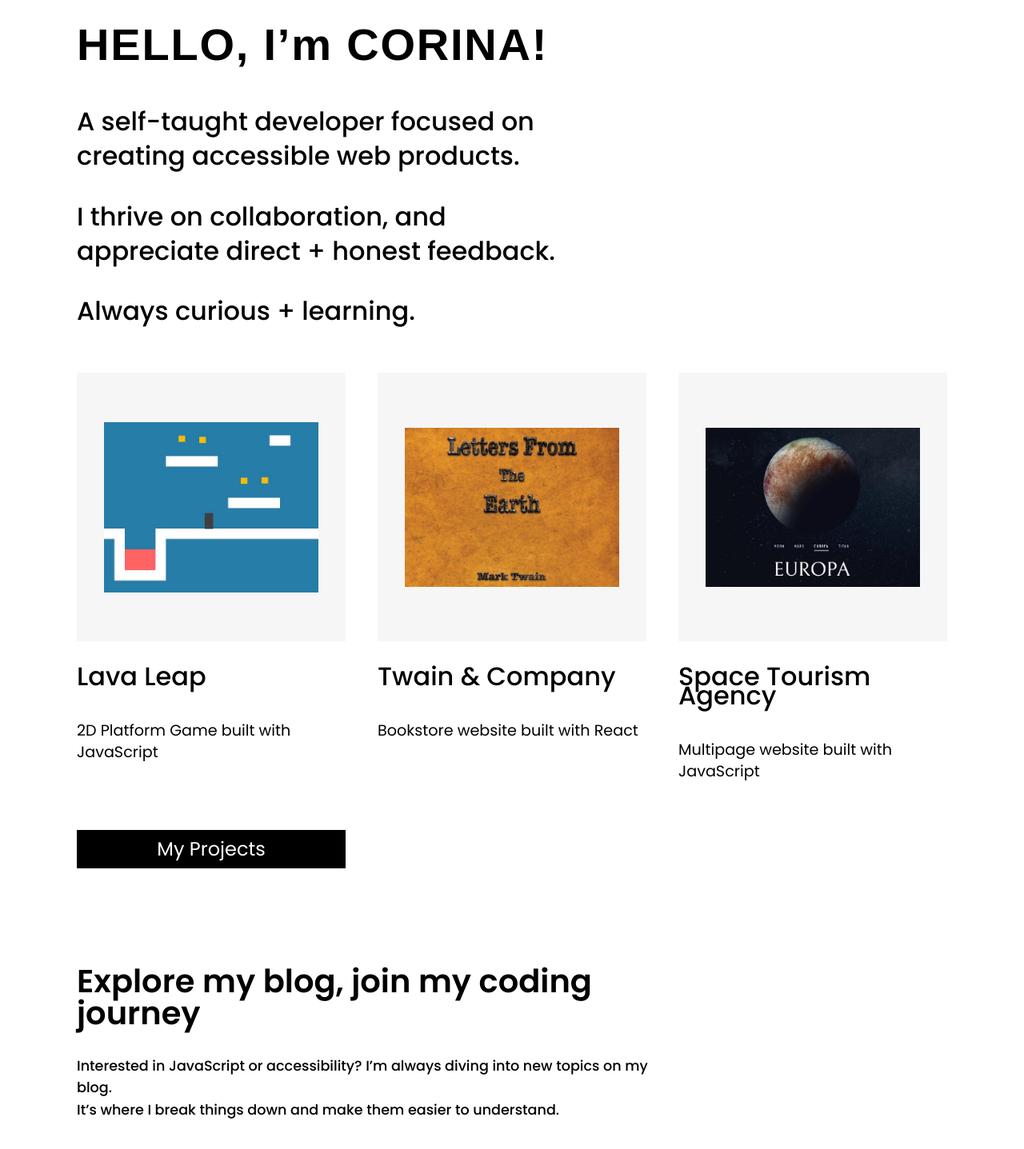
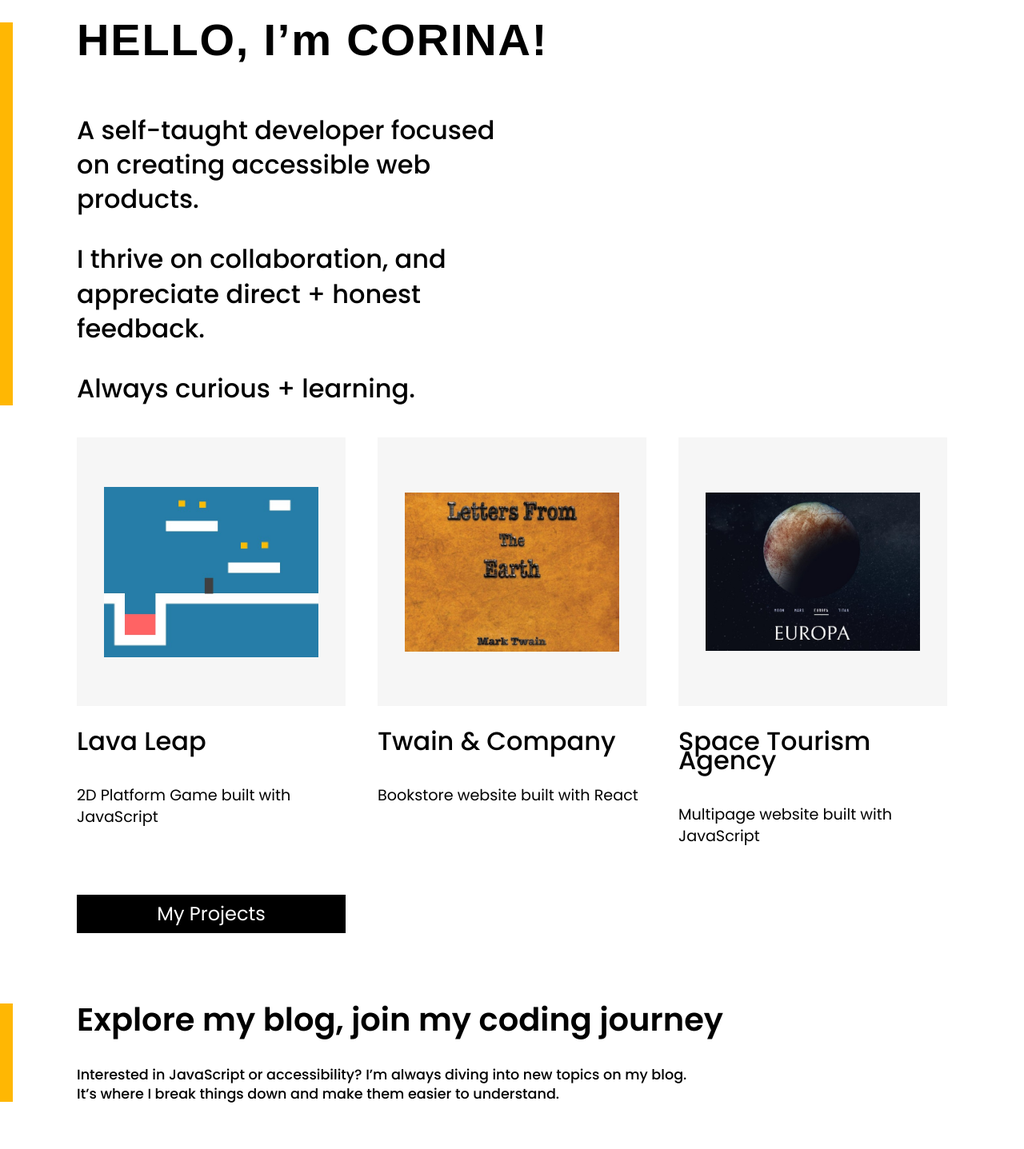
Before and after one commit to CorinaMurg/web-for-everyone, a React (Vite) app: page / in a window 1280 px wide. Shown: the part 100-1537 px from the top of the page at 80% size. Built offline with nearby package versions, Linux system fonts and the light colour scheme; a web font is replaced by a local one.

Commit message:
Add border color to sections

```diff
--- a/src/components/Footer.css
+++ b/src/components/Footer.css
@@ -1,5 +1,5 @@
 footer {
-    background-color: var(--lightGray-color);
+    background-color: var(--yellow-color);
     color: var(--text-dark-color);
     display: flex;
     justify-content: space-between;
--- a/src/components/HomeIntro.css
+++ b/src/components/HomeIntro.css
@@ -1,18 +1,21 @@
 .home--intro {
     line-height: 2.7rem;
-    margin-inline: var(--main-margin);
-    margin-top: 16px;
+    margin-top: 48px;
 }
 
 .home--intro--about {
     display: flex;
     flex-direction: column;
+    padding-left: calc(var(--main-margin) - 0.5*var(--navbar-margin));
+    border-left: calc(0.5*var(--navbar-margin)) solid var(--yellow-color);
 }
+
 .home--intro h1 {
     font-size: 3.5rem;
     font-weight: 700;
     letter-spacing: 1.8px;
     font-family: "Playpen Sans", sans-serif;
+    margin-top: 0;
 }
 
 .home--intro--lines {
@@ -32,7 +35,8 @@
 .home--intro p {
     font-size: 2rem;
     font-weight: 500;
-    margin-block: 16px;
+    margin-top: 32px;
+    margin-bottom: 0;
     line-height: inherit;
 }
 
--- a/src/components/RecentPosts.css
+++ b/src/components/RecentPosts.css
@@ -8,21 +8,29 @@
 }
 
 .recent-posts--intro {
-    margin-inline: var(--main-margin);
+    padding-left: calc(var(--main-margin) - 0.5*var(--navbar-margin));
+    border-left: calc(0.5*var(--navbar-margin)) solid var(--yellow-color);
 }
 
 .recent-posts--title {
     width: 70%;
     line-height: 2.5rem;
+    margin-top: 0;
 }
 
 .recent-posts--description {
     width: 70%;
     line-height: 2rem;
+    margin-bottom: 0;
 }
 
 .recent-posts--description p {
     margin-block: 0;
+    line-height: 1.1rem;
+}
+
+.recent-posts--description p:not(:last-child) {
+    line-height: 2rem;
 }
 
 .recent-posts--heading {
--- a/src/components/RecentPosts.jsx
+++ b/src/components/RecentPosts.jsx
@@ -10,7 +10,6 @@ export default function RecentPosts (){
                 <div className="recent-posts--description">
                     <p>Interested in JavaScript or accessibility? I&rsquo;m always diving into new topics on my blog.</p>
                     <p>It&rsquo;s where I break things down and make them easier to understand.</p>
-
                 </div>
 
             </div>
--- a/src/index.css
+++ b/src/index.css
@@ -71,12 +71,16 @@ button:focus-visible {
 :root {
     --text-light-color: #fff;
     --text-dark-color: #000;
+    --blueDark-color: #023047;
+    --blueLighter-color: #219ebc;
     --blue-color: #006699;
-    --yellow-color: #fbbc04;
+    --orange-color: #fb8500;
+    --yellow-color: #ffb703;
     --pink-color: #f38ba3;
     --green-color: #0ba95b;
     --purple-color: #7b5ea7;
     --lightGray-color: #f6f6f6;
+
     --main-margin: 96px;
     --max-margin: 200px;
     --navbar-margin: 32px;
--- a/src/pages/About.css
+++ b/src/pages/About.css
@@ -4,6 +4,11 @@
     flex-direction: column;
     gap: 40px;
 }
+
+.about a {
+    color: var(--blue-color);
+}
+
 .about--intro {
     display: flex;
     gap: 20px;
@@ -29,14 +34,15 @@
 }
 
 .about--sections {
+    margin-top: 30px;
     display: flex;
     flex-direction: column;
-    gap: 40px;
+    gap: 100px;
 }
 
 .about--section {
-    /* width: 37rem; */
-    padding-inline: calc(var(--max-margin) - 2*var(--navbar-margin));
+    width: 58rem;
+    padding-inline: calc(var(--max-margin) - 0.5*var(--navbar-margin));
 }
 .about--section h2 {
     color: var(--blue-color);
@@ -50,17 +56,17 @@
 }
 
 .about--section--currently {
-    border-left: calc(2*var(--navbar-margin)) solid var(--yellow-color);
+    border-left: calc(0.5*var(--navbar-margin)) solid var(--yellow-color);
 }
 
 .about--section--recently-completed {
-    border-left: calc(2*var(--navbar-margin)) solid var(--blue-color);
+    border-left: calc(0.5*var(--navbar-margin)) solid var(--blueLighter-color);
 }
 
 .about--section--past {
-    border-left: calc(2*var(--navbar-margin)) solid var(--yellow-color);
+    border-left: calc(0.5*var(--navbar-margin)) solid var(--orange-color);
 }
 
 .about--section--interests {
-    border-left: calc(2*var(--navbar-margin)) solid var(--yellow-color);
+    border-left: calc(0.5*var(--navbar-margin)) solid var(--blueDark-color);
 }
--- a/src/pages/About.jsx
+++ b/src/pages/About.jsx
@@ -57,7 +57,7 @@ export default function About() {
                 <div>
                     <h1>Welcome ...</h1>
                     <p>to the nutshell version of my web development work!</p>
-                    <p>If you&rsquo;re interested in a more comprehensive look, please visit my <span> </span>
+                    <p>For a more comprehensive view, please visit my <span> </span>
                         <a href="https://www.linkedin.com/in/corinamurg/">LinkedIn profile</a>
                         .
                     </p>
--- a/src/pages/Home.jsx
+++ b/src/pages/Home.jsx
@@ -1,5 +1,6 @@
 // import { FontAwesomeIcon } from '@fortawesome/react-fontawesome'
 // import { iconMapping } from '../utils/iconMapping.js'
+import { useEffect } from "react"
 import HomeIntro from "../components/HomeIntro.jsx"
 import RecentPosts from "../components/RecentPosts.jsx"
 import SampleProjects from "../components/SampleProjects.jsx"
@@ -8,6 +9,10 @@ import "./Home.css"
 
 
 export default function Home() {
+    useEffect(() => {
+        window.scrollTo(0, 0);
+    }, []);
+
     return (
         <div className="home">
             <HomeIntro className="home--intro"/>
--- a/src/pages/Projects.css
+++ b/src/pages/Projects.css
@@ -14,7 +14,9 @@
 .projects--intro {
     margin-top: 16px;
     margin-bottom: 48px;
-    margin: 50px var(--main-margin);
+    margin-top: 50px;
+    padding-inline: calc(var(--main-margin) - 0.5*var(--navbar-margin));
+    border-left: calc(0.5*var(--navbar-margin)) solid var(--yellow-color);
 }
 
 .projects--intro a {
```
